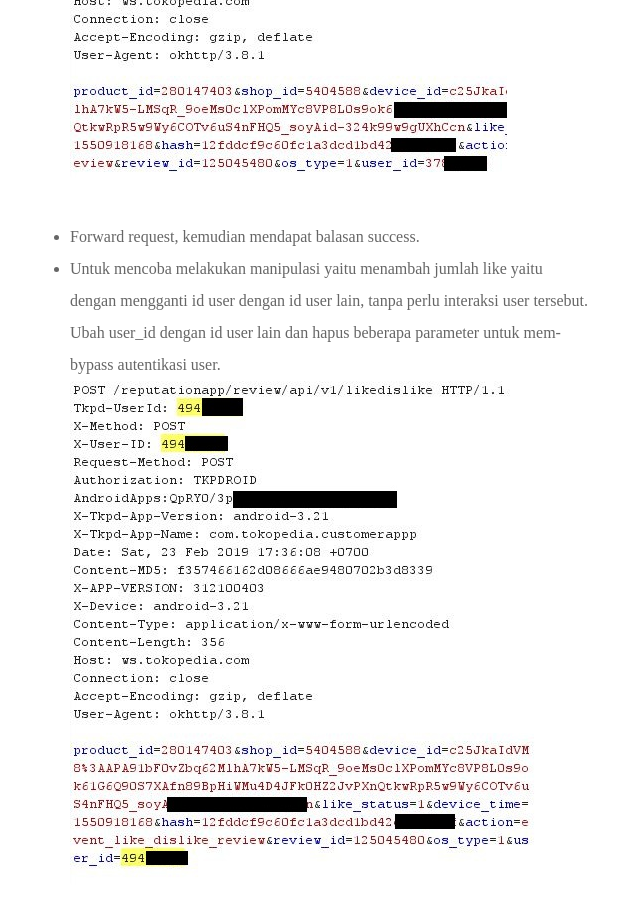
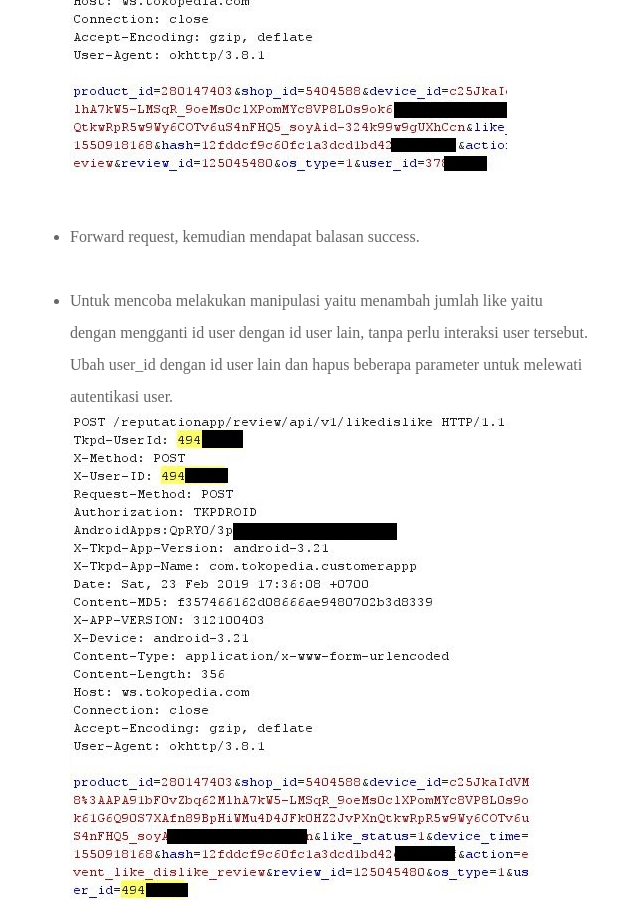
Before and after one commit to fadhilthomas/fadhilthomas.github.io, a Jekyll site: the page built from _posts/2019-06-23-bug-bounty-tokopedia-01.md, in a window 1280 px wide and 900 px high, scrolled down 2529 px. Shown: the whole window, without its empty margins (330-970 px from the left). Built offline with Jekyll 4.4.1, drawn with Linux system fonts in a browser that asks for light colours; some web fonts are replaced; comment, search, counter and statistics services are not loaded; some of the changed text lies outside the part shown.

Commit message:
update_tokopedia01

```diff
--- a/_posts/2019-06-23-bug-bounty-tokopedia-01.md
+++ b/_posts/2019-06-23-bug-bounty-tokopedia-01.md
@@ -49,7 +49,8 @@
 <br/>
 * Forward request, kemudian mendapat balasan success.
 <br/>
-* Untuk mencoba melakukan manipulasi yaitu menambah jumlah like yaitu dengan mengganti id user dengan id user lain, tanpa perlu interaksi user tersebut. Ubah user_id dengan id user lain dan hapus beberapa parameter untuk mem-bypass autentikasi user.
+<br/>
+* Untuk mencoba melakukan manipulasi yaitu menambah jumlah like yaitu dengan mengganti id user dengan id user lain, tanpa perlu interaksi user tersebut. Ubah user_id dengan id user lain dan hapus beberapa parameter untuk melewati autentikasi user.
 ![alt text](https://github.com/fadhilthomas/fadhilthomas.github.io/raw/master/assets/images/tokopedia01/img4.jpg)
 <br/>
 <br/>
```
Also changed, not shown: other parts of _posts/2019-06-23-bug-bounty-tokopedia-01.md (+1 -1 lines).
